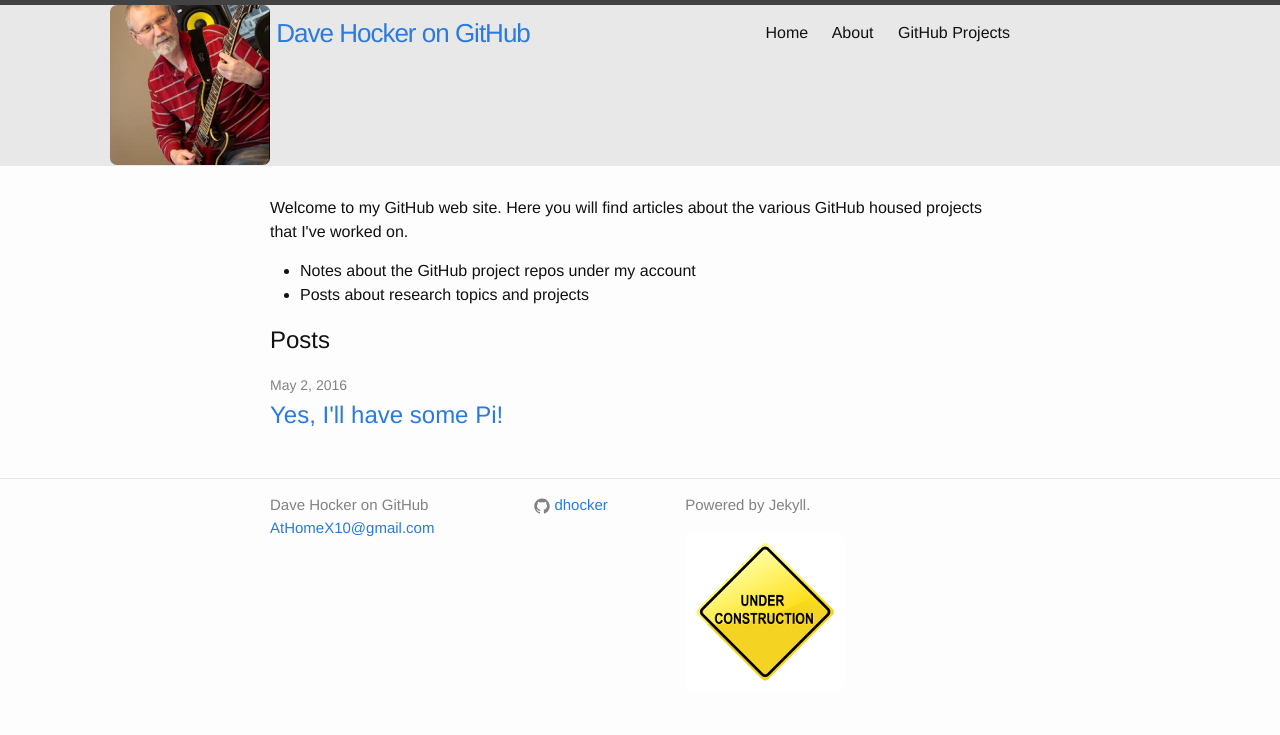
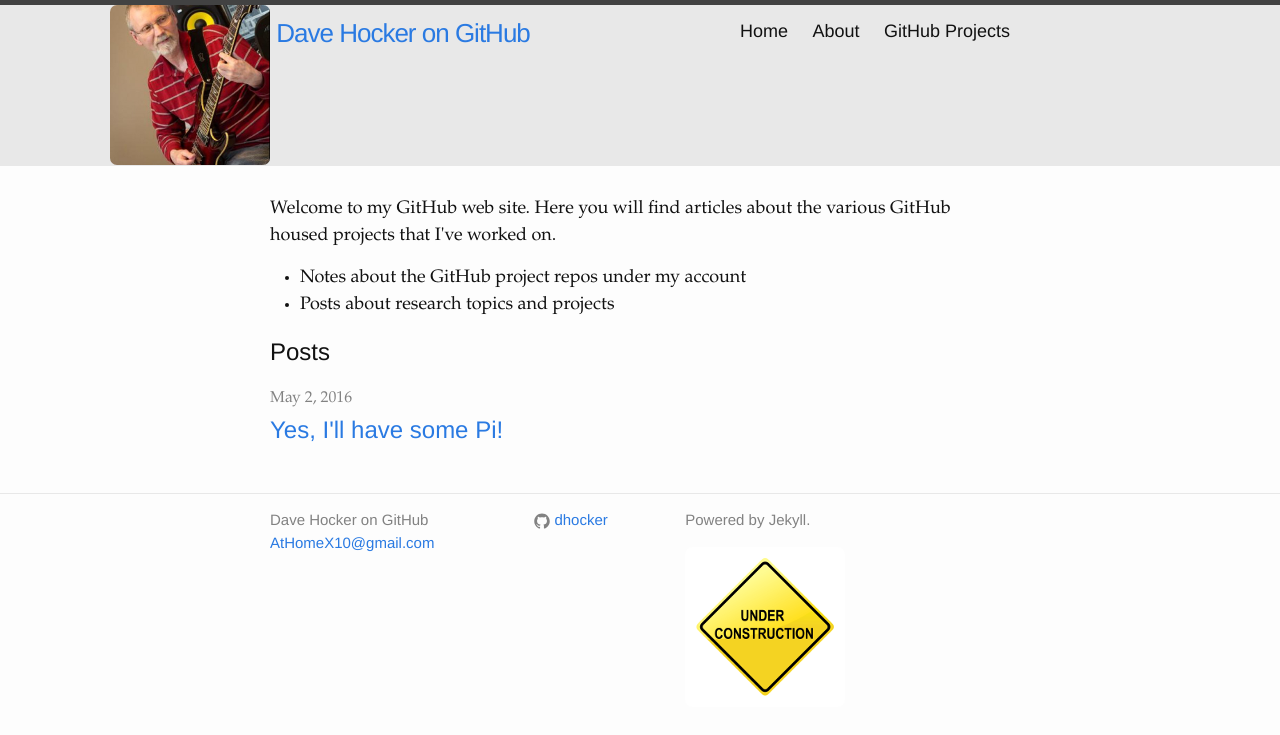
Before and after one commit to dhocker/dhocker.github.io, a Jekyll site: the page built from index.html, in a window 1280 px wide. Shown: the top 735 px of the page. Built offline with Jekyll 4.4.1, drawn with Linux system fonts in a browser that asks for light colours.

Commit message:
Change base font family to serif based fonts for better reading. Make header-type fonts sans-serif.

```diff
--- a/_sass/_base.scss
+++ b/_sass/_base.scss
@@ -84,6 +84,7 @@
  */
 h1, h2, h3, h4, h5, h6 {
     font-weight: $base-font-weight;
+    font-family: $heading-font-family;
 }
 
 
--- a/_sass/_layout.scss
+++ b/_sass/_layout.scss
@@ -12,6 +12,7 @@
 }
 
 .site-title {
+    font-family: $heading-font-family;
     font-size: 26px;
     font-weight: 300;
     line-height: 56px;
@@ -38,6 +39,7 @@
     .page-link {
         color: $text-color;
         line-height: $base-line-height;
+        font-family: $heading-font-family;
 
         // Gaps between nav items, but not on the last one
         &:not(:last-child) {
@@ -101,6 +103,7 @@
  * Site footer
  */
 .site-footer {
+    font-family: $heading-font-family;
     border-top: 1px solid $grey-color-light;
     /*padding: $spacing-unit 0;*/
     padding: -webkit-calc(#{$spacing-unit} / 2) $spacing-unit $spacing-unit $spacing-unit;
@@ -179,6 +182,7 @@
 }
 
 .page-heading {
+    font: $heading-font-family;
     font-size: 24px;
 }
 
@@ -211,6 +215,7 @@
 }
 
 .post-title {
+    font: $heading-font-family;
     font-size: 26px;
     letter-spacing: -1px;
     line-height: 1;
@@ -224,25 +229,31 @@
     margin-bottom: $spacing-unit;
 
     h2 {
+        font: $heading-font-family;
         font-size: 32px;
 
         @include media-query($on-laptop) {
+            font: $heading-font-family;
             font-size: 28px;
         }
     }
 
     h3 {
+        font: $heading-font-family;
         font-size: 26px;
 
         @include media-query($on-laptop) {
+            font: $heading-font-family;
             font-size: 22px;
         }
     }
 
     h4 {
+        font: $heading-font-family;
         font-size: 20px;
 
         @include media-query($on-laptop) {
+            font: $heading-font-family;
             font-size: 18px;
         }
     }
--- a/css/main.scss
+++ b/css/main.scss
@@ -6,11 +6,13 @@
 
 
 // Our variables
-$base-font-family: "Helvetica Neue", Helvetica, Arial, sans-serif;
-$base-font-size:   16px;
+$base-font-family: Palatino, Georgia,"Times New Roman", Serif;
+$base-font-size:   18px;
 $base-font-weight: 400;
 $small-font-size:  $base-font-size * 0.875;
 $base-line-height: 1.5;
+
+$heading-font-family: "Helvetica Neue", Helvetica, Arial, sans-serif;
 
 $spacing-unit:     30px;
 
```
